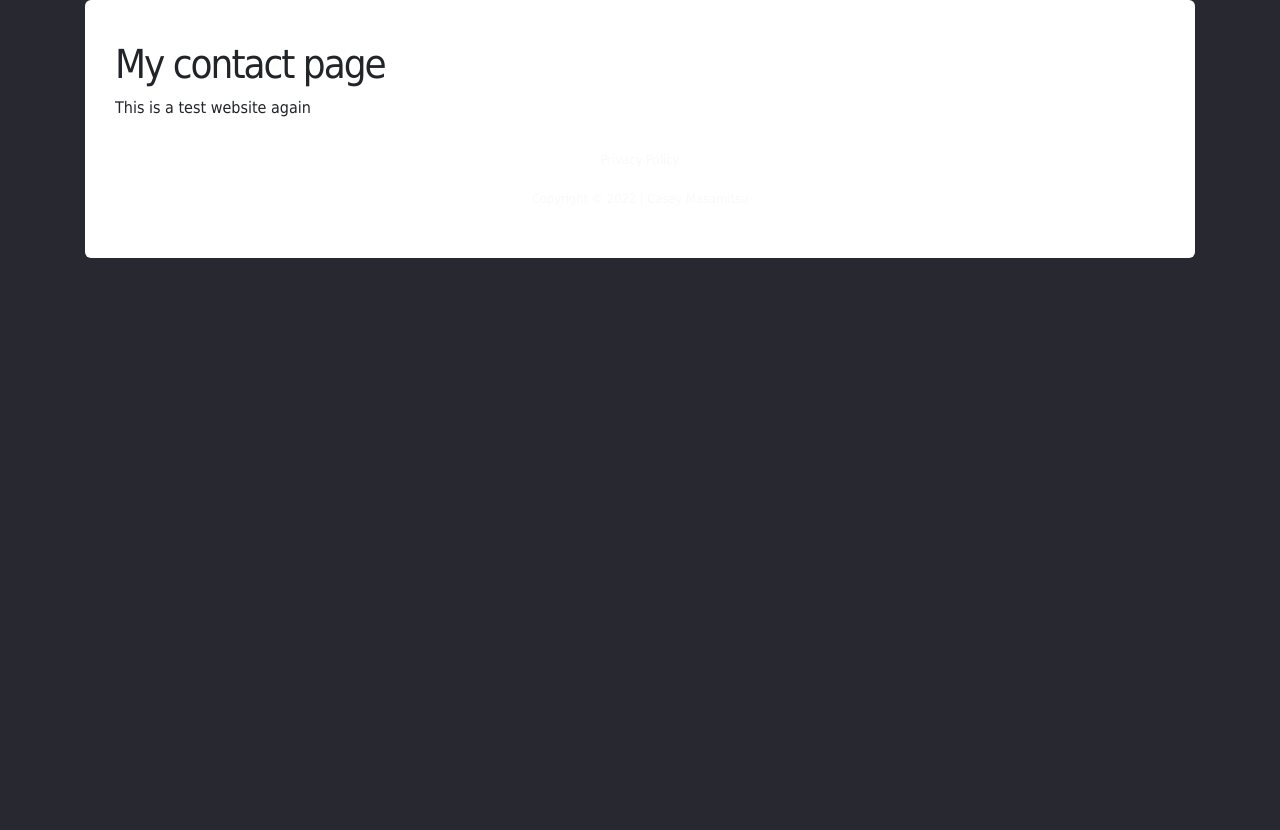
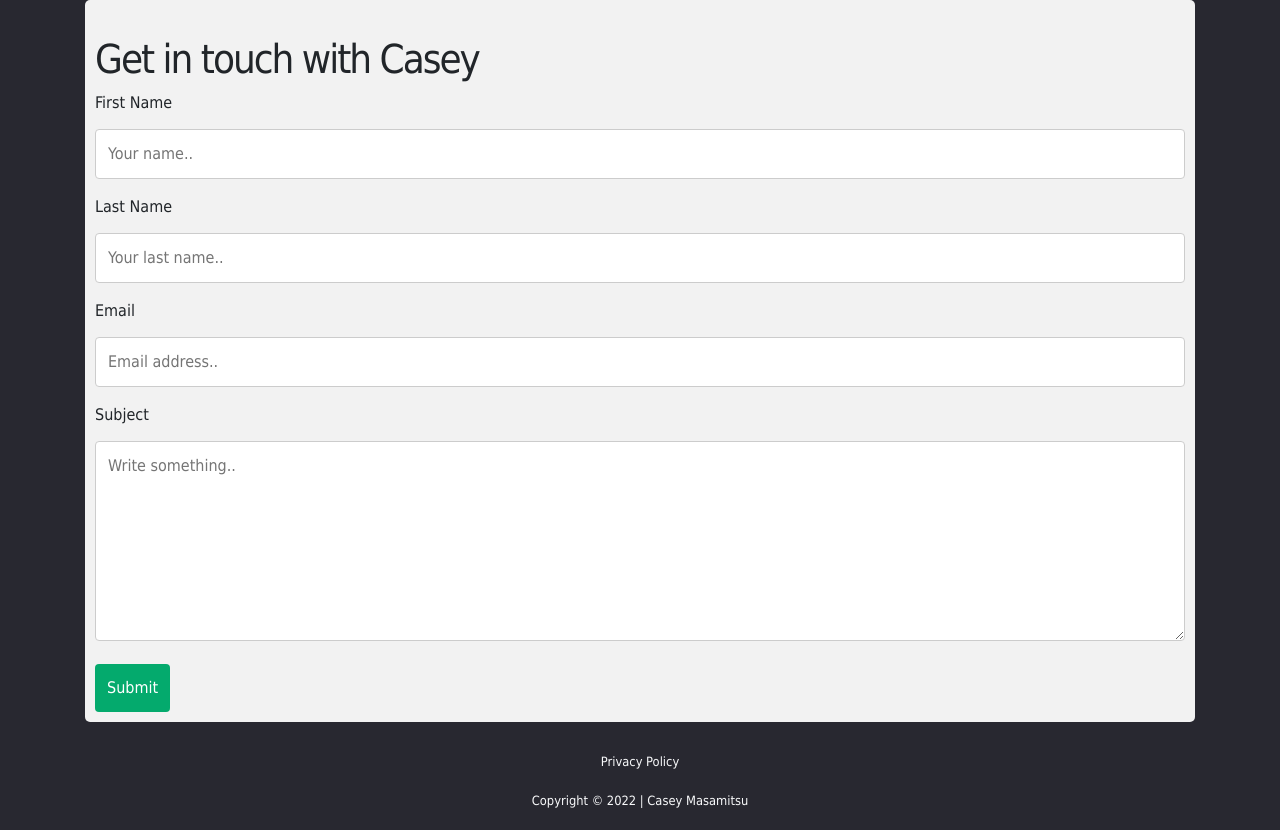
Before and after one commit to cjmasamitsu/portfolio-website, a Flask app: page /contact/ in a window 1280 px wide. Shown: the part 67-897 px from the top of the page. Before the commit the page ends 325 px from the top, so only its background shows below. Run offline with Flask 2, Linux system fonts and the light colour scheme; some libraries are stand-ins or nearby versions.

Commit message:
Contact form, footer corrections

```diff
--- a/static/main.css
+++ b/static/main.css
@@ -415,3 +415,37 @@ img {
     background-color: #282830;
     }
 }
+
+/* CONTACT FORM */
+input[type=text], select, textarea {
+  width: 100%; /* Full width */
+  padding: 12px; /* Some padding */
+  border: 1px solid #ccc; /* Gray border */
+  border-radius: 4px; /* Rounded borders */
+  box-sizing: border-box; /* Make sure that padding and width stays in place */
+  margin-top: 6px; /* Add a top margin */
+  margin-bottom: 16px; /* Bottom margin */
+  resize: vertical /* Allow the user to vertically resize the textarea (not horizontally) */
+}
+
+/* Style the submit button with a specific background color etc */
+input[type=submit] {
+  background-color: #04AA6D;
+  color: white;
+  padding: 12px 12px;
+  border: none;
+  border-radius: 4px;
+  cursor: pointer;
+}
+
+/* When moving the mouse over the submit button, add a darker green color */
+input[type=submit]:hover {
+  background-color: #45a049;
+}
+
+/* Add a background color and some padding around the form */
+.contact_container {
+  border-radius: 5px;
+  background-color: #f2f2f2;
+  padding: 5px 10px 10px 10px;
+}
--- a/templates/contact.html
+++ b/templates/contact.html
@@ -1,7 +1,25 @@
 {%extends "layout.html"%}
 {% block content %}
-<div class="contact">
-     <h1>My contact page</h1>
-     <p>This is a test website again</p>
-<div>
+
+
+    <div class="contact_container">
+  <form action="action_page.php">
+     <h1>Get in touch with Casey</h1>
+    <label for="fname">First Name</label>
+    <input type="text" id="fname" name="firstname" placeholder="Your name..">
+
+    <label for="lname">Last Name</label>
+    <input type="text" id="lname" name="lastname" placeholder="Your last name..">
+
+    <label for="email">Email</label>
+    <input type="text" id="email" name="email" placeholder="Email address..">
+
+    <label for="subject">Subject</label>
+    <textarea id="subject" name="subject" placeholder="Write something.." style="height:200px"></textarea>
+
+    <input type="submit" value="Submit" >
+
+  </form>
+</div>
+
 {%endblock%}
```
